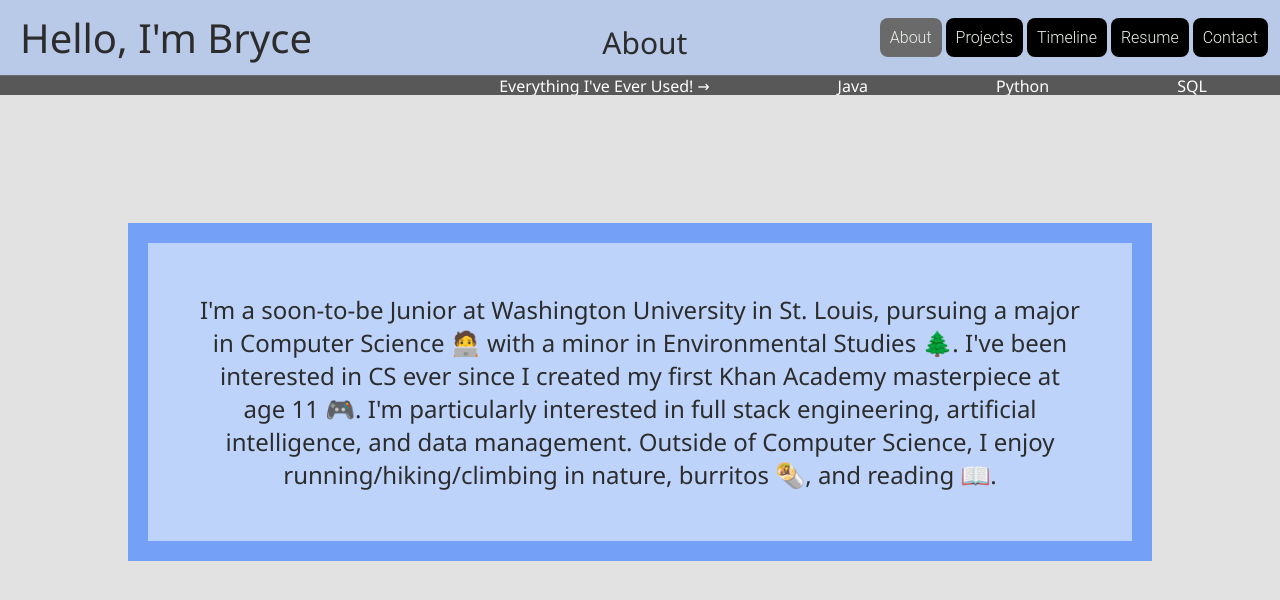
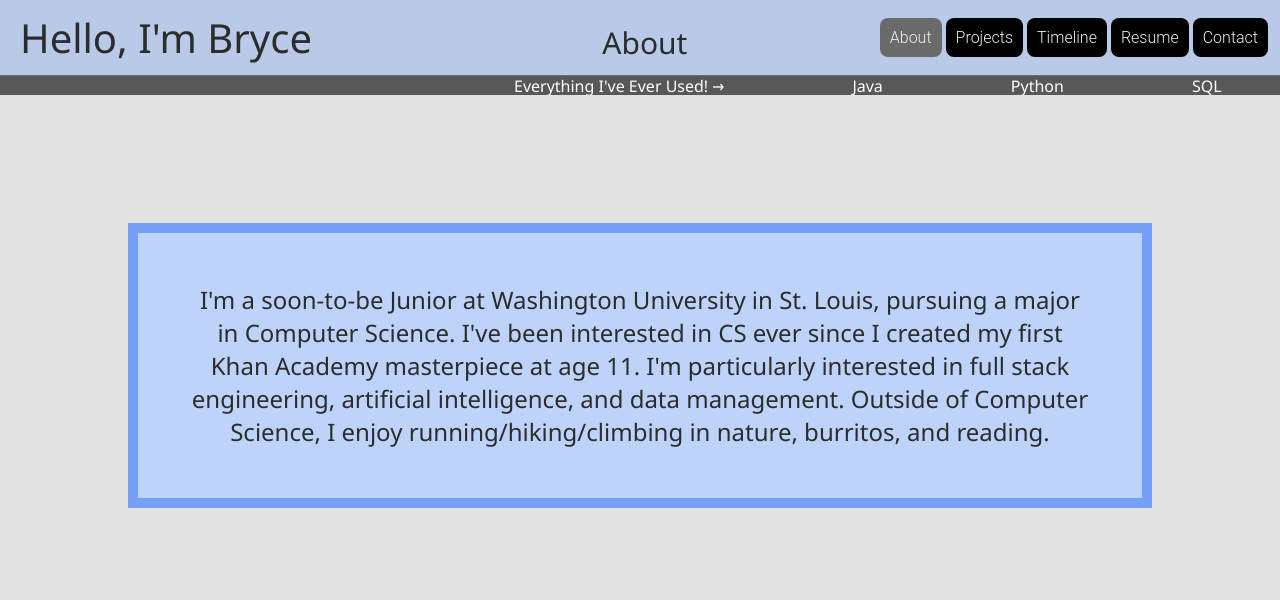
Before and after one commit to brycecappuccino/bryce_capuano, a React (Create React App) app: page / in a window 1280 px wide. Shown: the top 600 px of the page. Built offline with nearby package versions, Linux system fonts and the light colour scheme.

Commit message:
leanding changes

```diff
--- a/src/About.js
+++ b/src/About.js
@@ -46,7 +46,6 @@ function About() {
           <div class="ti">JSON</div>
           <div class="ti">UIKit</div>
           <div class="ti">TensorFlow</div>
-          <div class="ti">OpenCV</div>
           <div class="ti">Arduino</div>
           <div class="ti">Assembly 😠</div>
           <div class="ti">Visual Studio Code</div>
@@ -69,51 +68,11 @@ function About() {
       <div className="subheaderWrapper">
         <div className="subheaderContentAbout">
           I'm a soon-to-be Junior at Washington University in St. Louis,
-          pursuing a major in Computer Science{" "}
-          <a
-            href="https://github.com/cse330-spring-2023/creativeproject-cp-500926-487194"
-            target="_blank"
-            rel="noreferrer"
-          >
-            <span>🧑‍💻</span>
-          </a>{" "}
-          with a minor in Environmental Studies{" "}
-          <a
-            href="https://www.strava.com/activities/7694662720"
-            target="_blank"
-            rel="noreferrer"
-          >
-            <span>🌲</span>
-          </a>
-          . I've been interested in CS ever since I created my first Khan
-          Academy masterpiece at age 11
-          <a
-            href="https://www.khanacademy.org/computer-programming/navy-sealcookie-eating-game/2370549969"
-            target="_blank"
-            rel="noreferrer"
-          >
-            <span> 🎮</span>
-          </a>
-          .  I'm
+          pursuing a major in Computer Science. I've been interested in CS ever
+          since I created my first Khan Academy masterpiece at age 11. I'm
           particularly interested in full stack engineering, artificial
           intelligence, and data management. Outside of Computer Science, I
-          enjoy running/hiking/climbing in nature, burritos{" "}
-          <a
-            href="https://goo.gl/maps/kTQMga6CgDy3DS3G8"
-            target="_blank"
-            rel="noreferrer"
-          >
-            <span>🌯</span>
-          </a>
-          , and reading{" "}
-          <a
-            href="https://www.goodreads.com/book/show/25899336-when-breath-becomes-air"
-            target="_blank"
-            rel="noreferrer"
-          >
-            <span>📖</span>
-          </a>
-          .
+          enjoy running/hiking/climbing in nature, burritos, and reading.
         </div>
       </div>
     </>
--- a/src/App.css
+++ b/src/App.css
@@ -64,7 +64,7 @@ header,
 
 .subheaderWrapper {
   background-color: #75a0f7;
-  padding: 20px;
+  padding: 10px;
   margin: 10%;
   display: flex;
   justify-content: center;
```
